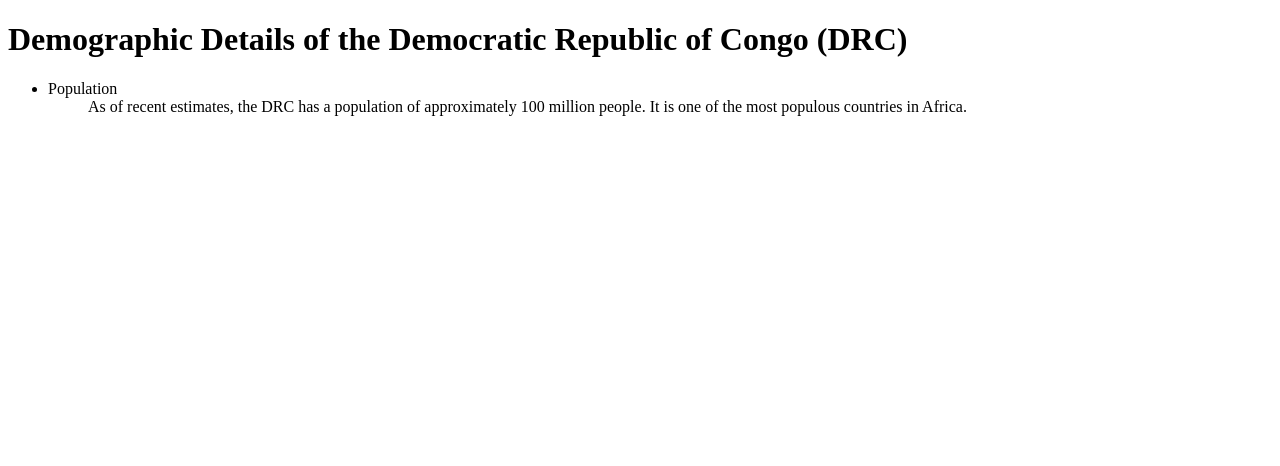
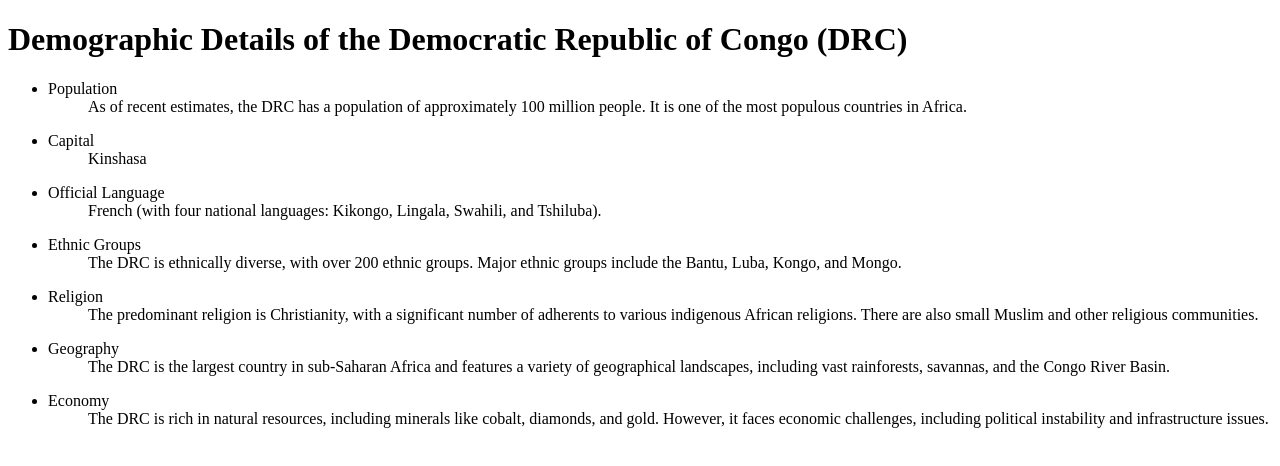
Before and after one commit to MukuJhansi/main, a website: page html/DRC.html in a window 1280 px wide. Drawn offline with Linux system fonts and the light colour scheme.

Commit message:
drc update

```diff
--- a/html/DRC.html
+++ b/html/DRC.html
@@ -13,6 +13,12 @@
                 <dt>Population</dt>
                 <dd>As of recent estimates, the DRC has a population of approximately 100 million people. It is one of the most populous countries in Africa.</dd>
             </dl></li>
+            <li><dl><dt>Capital</dt><dd>Kinshasa</dd></dl></li>
+            <li><dl><dt>Official Language</dt><dd>French (with four national languages: Kikongo, Lingala, Swahili, and Tshiluba).</dd></dl></li>
+            <li><dl><dt>Ethnic Groups</dt><dd>The DRC is ethnically diverse, with over 200 ethnic groups. Major ethnic groups include the Bantu, Luba, Kongo, and Mongo.</dd></dl></li>
+            <li><dl><dt>Religion</dt><dd>The predominant religion is Christianity, with a significant number of adherents to various indigenous African religions. There are also small Muslim and other religious communities.</dd></dl></li>
+            <li><dl><dt>Geography</dt><dd>The DRC is the largest country in sub-Saharan Africa and features a variety of geographical landscapes, including vast rainforests, savannas, and the Congo River Basin.</dd></dl></li>
+            <li><dl><dt>Economy</dt><dd>The DRC is rich in natural resources, including minerals like cobalt, diamonds, and gold. However, it faces economic challenges, including political instability and infrastructure issues.</dd></dl></li>
         </ul>
     </div>
 </body>
```
